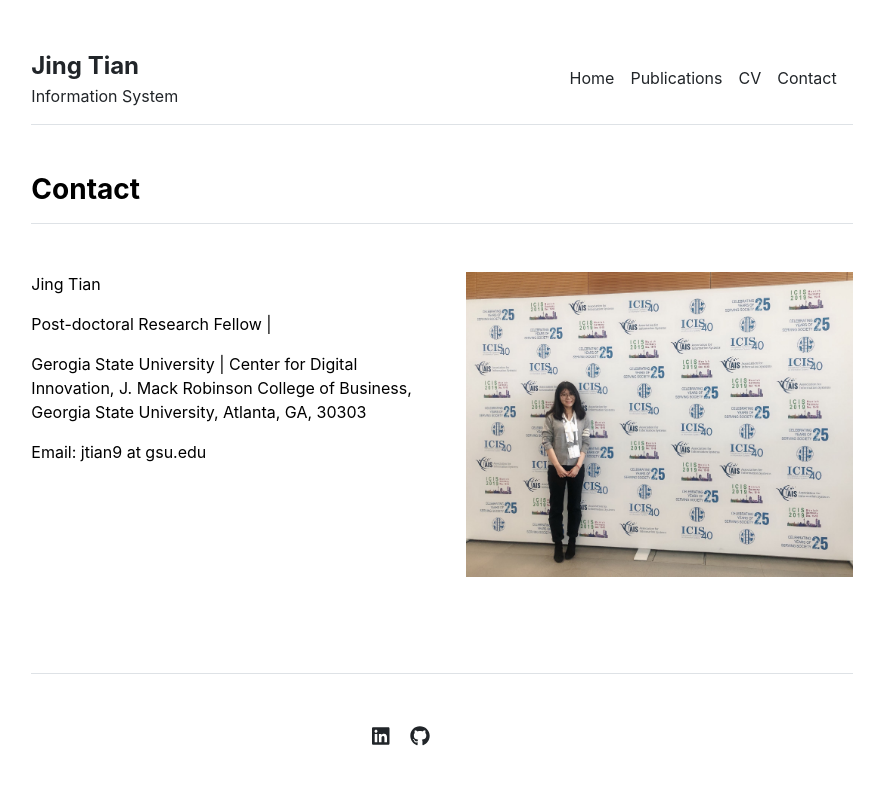
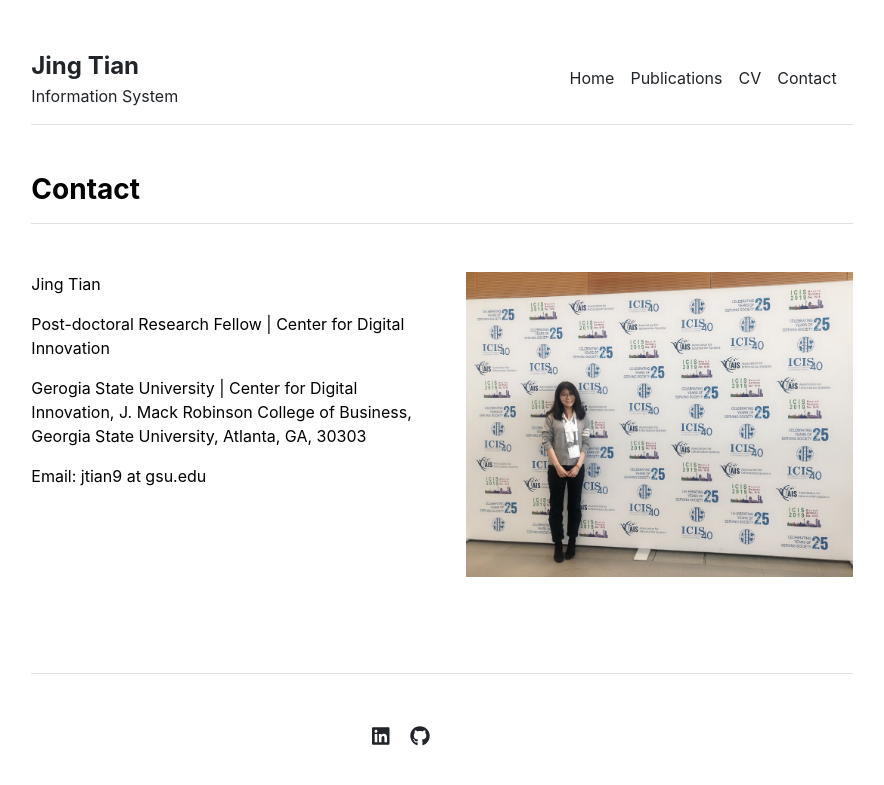
Before and after one commit to jingtianIS/jingtianIS.github.io, a Jekyll site: the page built from contact.md, in a window 1280 px wide. Shown: the top 785 px of the page, without its empty margins (198-1082 px from the left). Built offline with Jekyll 4.4.1, drawn with Linux system fonts in a browser that asks for light colours.

Commit message:
Update settings.yml

```diff
--- a/_data/settings.yml
+++ b/_data/settings.yml
@@ -16,4 +16,4 @@ social:
 - {icon: 'github', link: 'https://github.com/jingtianIS'}
 
 contacts:
-- {name: 'Jing Tian', title: 'Post-doctoral Research Fellow', institution: 'Gerogia State University', institution_address: 'Center for Digital Innovation, J. Mack Robinson College of Business, Georgia State University, Atlanta, GA, 30303', email: 'jtian9 at gsu.edu', image: "assets/img/contact.jpg"}
+- {name: 'Jing Tian', title: 'Post-doctoral Research Fellow', department: 'Center for Digital Innovation', institution: 'Gerogia State University', institution_address: 'Center for Digital Innovation, J. Mack Robinson College of Business, Georgia State University, Atlanta, GA, 30303', email: 'jtian9 at gsu.edu', image: "assets/img/contact.jpg"}
```
